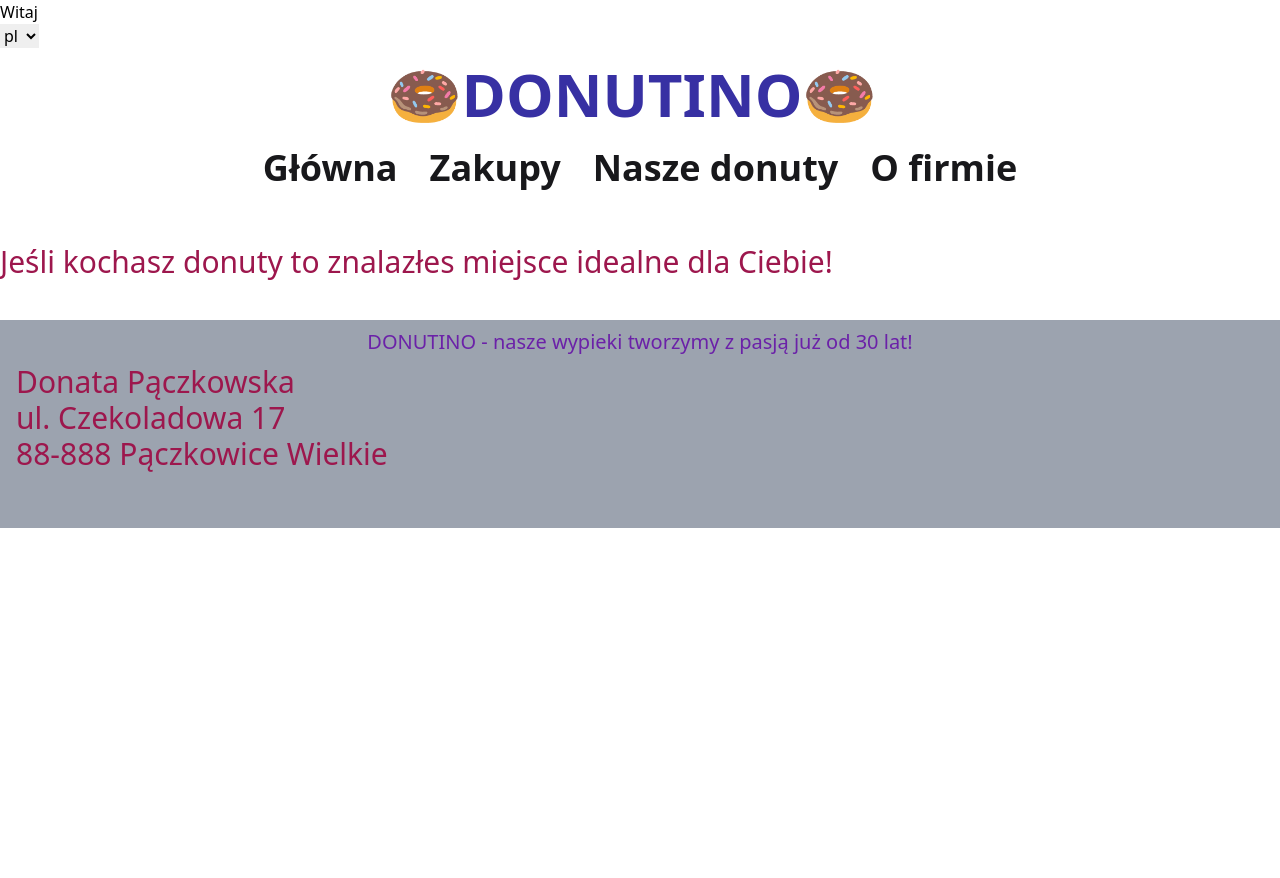
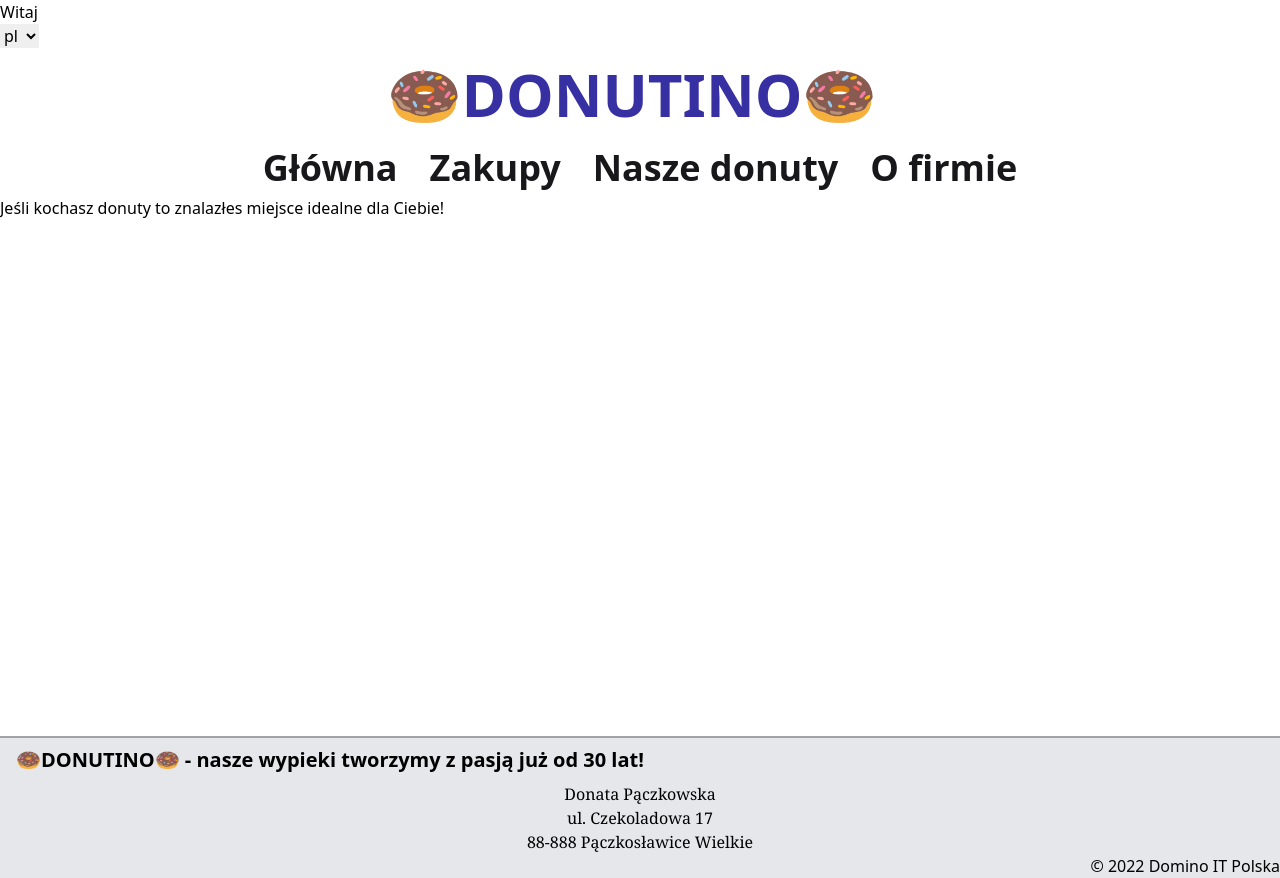
Before and after one commit to DominoxB/donutshop, a Vue app: page / in a window 1280 px wide. Before the commit the page ends 800 px from the top, so only its background shows below. Built offline with nearby package versions, Linux system fonts and the light colour scheme.

Commit message:
add footer

```diff
--- a/src/App.vue
+++ b/src/App.vue
@@ -13,7 +13,7 @@
   </div>
   <Navbar></Navbar>
   <router-view
-    class="text-3xl text-pink-800 font-sans mt-12"
+    class="text-3xl mt-5"
   ></router-view>
 </template>
 
--- a/src/components/atoms/Footer.vue
+++ b/src/components/atoms/Footer.vue
@@ -1,16 +1,21 @@
 <template>
-    <footer>
-        <div class="bg-gray-400 relative bottom-0 left-0 right-0 h-52 mt-10">
-            <div class="block text-xl text-purple-800 text-center py-2">DONUTINO - nasze wypieki tworzymy z pasją już od 30 lat!</div>
-            <div class="justify-start items-center pl-4">Donata Pączkowska<br>
-            ul. Czekoladowa 17<br>
-            88-888 Pączkowice Wielkie</div>
-        </div>
-    </footer>
+  <footer>
+    <div class="bg-gray-200 border-t-zinc-400 border-t-2 h-46 mt-10 items-end">
+      <div class="block text-xl font-semibold pl-4 py-2">
+        🍩DONUTINO🍩 - nasze wypieki tworzymy z pasją już od 30 lat!
+      </div>
+      <div class="text-center font-thin font-serif">
+        <p>Donata Pączkowska</p>
+        <p>ul. Czekoladowa 17</p>
+        <p>88-888 Pączkosławice Wielkie</p>
+      </div>
+      <div class="text-end font-medium">&copy; 2022 Domino IT Polska</div>
+    </div>
+  </footer>
 </template>
 
 <script>
 export default {
-    name: 'FooterSection',
-}
+  name: "FooterSection",
+};
 </script>
--- a/src/views/AboutDonuts.vue
+++ b/src/views/AboutDonuts.vue
@@ -1,12 +1,16 @@
 <template>
-  <div class="container mx-auto">
-    <p>{{ $t("message.ingredients") }}</p>
+  <div class="container mx-auto min-h-[500px]">
+    <p>{{ $t("message.ingredients") }} </p>
   </div>
+  <Footer></Footer>
 </template>
 
 <script>
+import Footer from '@/components/atoms/Footer.vue';
 
 export default {
-  name: "AboutDonuts",
-};
+    name: "AboutDonuts",
+    components: { Footer }
+}
+;
 </script>
--- a/src/views/AboutUs.vue
+++ b/src/views/AboutUs.vue
@@ -1,11 +1,14 @@
 <template>
-    <div class="container mx-auto">
+    <div class="container mx-auto min-h-[500px]">
     <p>{{ $t("message.about") }}</p>
 </div>
+<Footer></Footer>
 </template>
 
 <script>
+import Footer from '@/components/atoms/Footer.vue';
 export default {
-    name: 'AboutUs'
+    name: "AboutUs",
+    components: { Footer }
 }
 </script>
--- a/src/views/Home.vue
+++ b/src/views/Home.vue
@@ -1,12 +1,13 @@
 <template>
-  <div class="container mx-auto">
-    <p>{{ $t("message.header") }}</p>
-    <Footer></Footer>
+  <div class="container mx-auto min-h-[500px]">
+    <p>{{ $t("message.header") }} </p>
   </div>
+  <Footer></Footer>
+
 </template>
 
 <script>
-  import Footer from '../components/atoms/Footer.vue'
+import Footer from '../components/atoms/Footer.vue'
 export default {
     name: "HomePage",
     components: {
--- a/src/views/SingleDonut.vue
+++ b/src/views/SingleDonut.vue
@@ -2,12 +2,14 @@
   <div class="container mx-auto">
     <DonutPage :donut="single"></DonutPage>
   </div>
+  <Footer></Footer>
 </template>
 
 <script>
 import { useProductStore } from "@/stores/products";
 import { useRoute } from 'vue-router'
 import DonutPage from "@/components/atoms/DonutPage.vue";
+import Footer from "@/components/atoms/Footer.vue";
 export default {
     name: "SingleDonut",
     setup() {
@@ -20,6 +22,6 @@ export default {
             single
         };
     },
-    components: { DonutPage }
+    components: { DonutPage, Footer }
 }
 </script>
```
